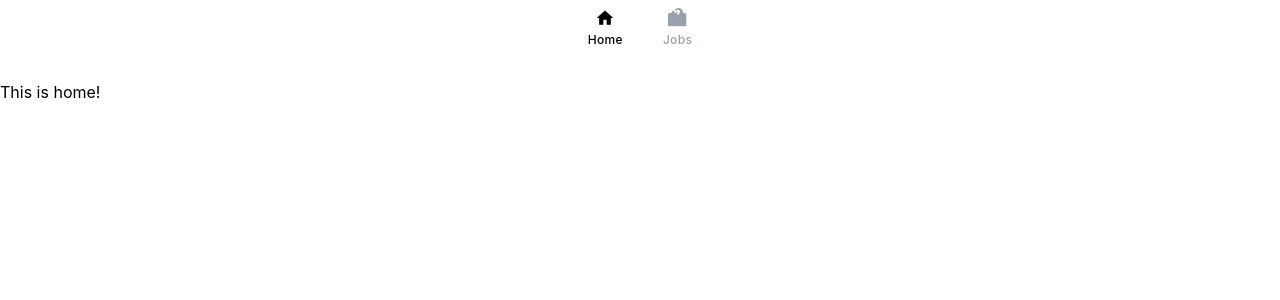
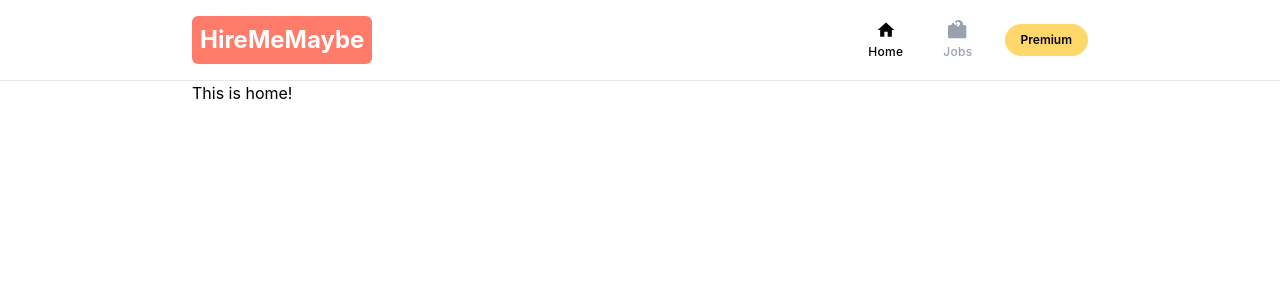
Before and after one commit to Ayaanator/hire-me-maybe, a React (Vite) app: page / in a window 1280 px wide. Shown: the top 300 px of the page. Built offline with nearby package versions, Linux system fonts and the light colour scheme.

Commit message:
finish layout configurations

```diff
--- a/src/Application.tsx
+++ b/src/Application.tsx
@@ -27,14 +27,24 @@ function Application() {
   ];
 
   const baseTab =
-    "flex flex-col items-center justify-center gap-1 px-5 py-2 transition-colors duration-200 cursor-pointer";
+    "flex flex-col items-center justify-center gap-1 px-4 py-2 transition-colors duration-200 cursor-pointer";
 
   const activeTab = "text-black";
-  const inactiveTab = "text-gray-400 hover:text-gray-600";
+  const inactiveTab = "text-gray-400 hover:text-gray-500";
 
   return (
-    <>
-      <nav className="flex justify-center gap-0 mb-6">
+    <div className="">
+      <nav className="border-b border-gray-200">
+        <div className="px-6 py-3">
+          <div className="max-w-4xl mx-auto flex items-center justify-between">
+            <div className="bg-[#ff7c6b] p-2 rounded-md">
+              <h1 className="font-bold text-2xl text-white">
+                HireMeMaybe
+              </h1>
+            </div>
+
+            <div className="flex items-center gap-2">
+
               {tabs.map((t) => {
                 const isSelected = tab === t.id;
 
@@ -53,11 +63,20 @@ function Application() {
                   </button>
                 );
               })}
+
+              <button className="ml-2 px-4 py-2 text-xs font-semibold bg-[#ffd76b] text-black rounded-full hover:bg-[#daa000] transition cursor-pointer">
+                Premium
+              </button>
+
+            </div>
+          </div>
+        </div>
       </nav>
 
+      {/* CONTENT */}
       {tab === "home" && <Home />}
       {tab === "jobs" && <Jobs />}
-    </>
+    </div>
   );
 }
 
--- a/src/Home.tsx
+++ b/src/Home.tsx
@@ -4,10 +4,9 @@ import { useState } from 'react'
 function Home() {
 
   return (
-    <>
+    <div className="max-w-4xl mx-auto flex items-center justify-between">
       <h1>This is home!</h1>
-
-    </>
+    </div>
   )
 }
 
--- a/src/Jobs.tsx
+++ b/src/Jobs.tsx
@@ -4,10 +4,9 @@ import { useState } from 'react'
 function Jobs() {
 
   return (
-    <>
+    <div className="max-w-4xl mx-auto flex items-center justify-between">
       <h1>This is jobs!</h1>
-
-    </>
+    </div>
   )
 }
 
```
Lines whose indentation alone changed are shown as unchanged.
